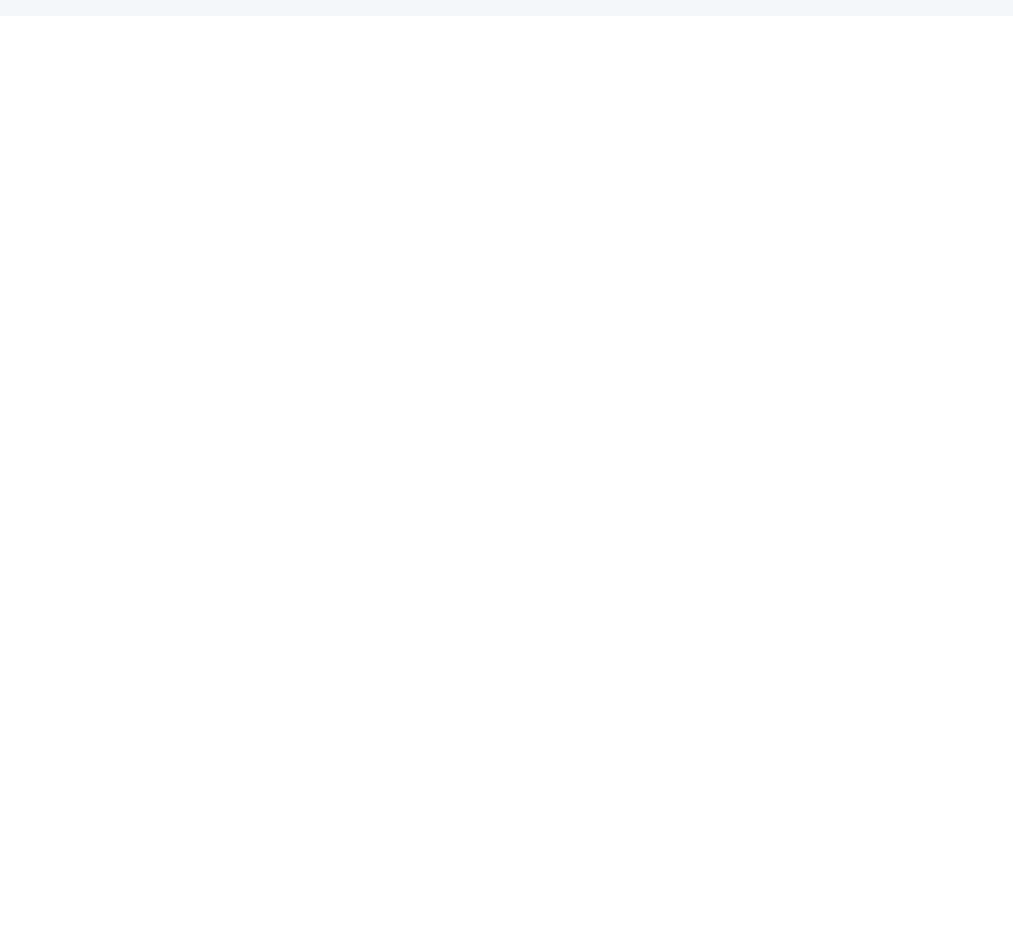
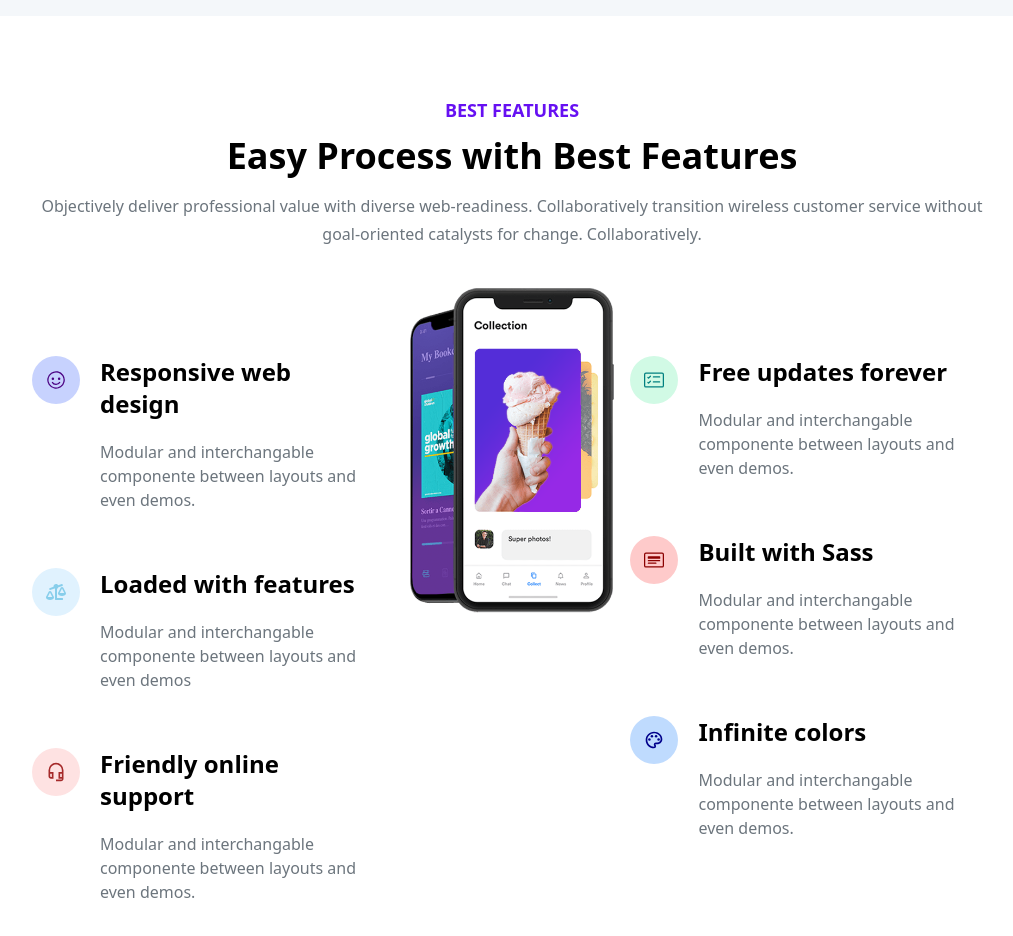
Before and after one commit to iraytee-code/aapco-landing-page, a React (Create React App) app: page / in a window 1280 px wide. Shown: the part 2100-3036 px from the top of the page, without its empty margins (128-1141 px from the left). Before the commit the page ends 2116 px from the top, so only its background shows below. Built offline with nearby package versions, Linux system fonts and the light colour scheme.

Commit message:
created features component

```diff
--- /dev/null
+++ b/src/Components/Applink/Applink.js
@@ -0,0 +1,12 @@
+import React, {Fragment} from 'react'
+ const Applink = () => {
+  return (
+   <Fragment>
+<div>
+
+</div>
+   </Fragment>
+  )
+}
+
+export default Applink;
--- /dev/null
+++ b/src/Components/Feature/Feature.js
@@ -0,0 +1,62 @@
+import React, {Fragment} from 'react';
+import FeatureImg from '../../Assets/images/features_img.png';
+import {VscSmiley} from 'react-icons/vsc';
+import {FaBalanceScaleLeft} from 'react-icons/fa';
+import {MdOutlineHeadsetMic} from 'react-icons/md';
+import {BsCardChecklist} from 'react-icons/bs';
+import {BsCardHeading} from 'react-icons/bs';
+import {MdOutlineColorLens} from 'react-icons/md';
+
+const Feature = () => {
+  return (
+
+    <Fragment>
+    <div className="px-2 md:px-6 xl:px-navx pb-20 md:mt-20 md:pb-30">
+<div className='text-center'>
+    <h3 className='text-indigo font-semibold pb-3 text-lg'>BEST FEATURES</h3>
+    <h2 className='text-2xl sm:text-3xl md:text-4xl font-[700] pb-4'>Easy Process with Best Features</h2>
+    <p className='text-gray leading-7 pb-10 md:w-50'>Objectively deliver professional value with diverse web-readiness. Collaboratively transition wireless customer service without goal-oriented catalysts for change. Collaboratively.</p>
+</div>
+
+
+<div className='flex flex-col lg:flex-row justify-between items-start gap-4'>
+
+<ul className='list-none py-10'>
+<li className='flex justify-between items-start py-7'><div className='pr-5'><div className='bg-indigo200 w-12 h-12 rounded-full flex justify-center items-center'><VscSmiley fill='indigo' size='20'/></div></div><div className='pr-5'><h3 className='font-bold text-1xl md:text-2xl'>
+Responsive web design</h3><p className='text-gray pt-5'>
+Modular and interchangable componente between layouts and even demos.</p></div>
+</li>
+<li className='flex justify-between items-start py-7'><div className='pr-5'><div className='bg-sky w-12 h-12 rounded-full flex justify-center items-center'><FaBalanceScaleLeft fill='skyblue' size='20'/></div></div><div className='pr-5'><h3 className='font-bold text-1xl md:text-2xl'>
+Loaded with features</h3><p className='text-gray pt-5'>Modular and interchangable componente between layouts and even demos
+</p></div></li>
+<li className='flex justify-between items-start py-7'><div className='pr-5'><div className='bg-red100 w-12 h-12 rounded-full flex justify-center items-center'><MdOutlineHeadsetMic fill='brown' size='20'/></div></div><div className='pr-5'><h3 className='font-bold text-1xl md:text-2xl'>
+Friendly online support</h3><p className='text-gray pt-5'>
+Modular and interchangable componente between layouts and even demos.
+</p></div></li>
+</ul>
+<div>
+    <img src={FeatureImg} alt="feature-img"/>
+</div>
+
+<ul className='list-none py-10'>
+<li className='flex justify-between items-start py-7'><div className='pr-5'><div className='bg-teal200 w-12 h-12 rounded-full flex justify-center items-center'><BsCardChecklist fill='teal' size='20'/></div></div><div className='pr-5'><h3 className='font-bold text-1xl md:text-2xl'>
+Free updates forever</h3><p className='text-gray pt-5'>
+Modular and interchangable componente between layouts and even demos.</p></div></li>
+<li className='flex justify-between items-start py-7'><div className='pr-5'><div className='bg-red200 w-12 h-12 rounded-full flex justify-center items-center'><BsCardHeading fill='darkred' size='20'/></div></div><div className='pr-5'><h3 className='font-bold text-1xl md:text-2xl'>
+Built with Sass</h3><p className='text-gray pt-5'>
+Modular and interchangable componente between
+layouts and even demos.</p></div></li>
+<li className='flex justify-between items-start py-7'><div className='pr-5'><div className='bg-blue200 w-12 h-12 rounded-full flex justify-center items-center'><MdOutlineColorLens fill="darkblue" size='20'/></div></div><div className='pr-5'><h3 className='font-bold text-1xl md:text-2xl'>Infinite colors
+</h3><p className='text-gray pt-5'>
+Modular and interchangable componente between
+ layouts and even demos.</p></div></li>
+</ul>
+
+</div>
+    </div>
+    </Fragment>
+
+  )
+}
+
+export default Feature
--- a/src/Components/index.js
+++ b/src/Components/index.js
@@ -3,3 +3,5 @@ export {default as Banner} from "./Banner/Banner";
 export {default as Count} from "./Count/Count";
 export {default as Card}  from "./Card/Card";
 export {default as About} from "./About/About";
+export {default as Feature} from "./Feature/Feature";
+export {default as Applink} from "./Applink/Applink";
--- a/src/Pages/Home.js
+++ b/src/Pages/Home.js
@@ -5,6 +5,8 @@ import { Banner} from '../Components';
 import { Count } from '../Components';
 import { Card } from '../Components';
 import { About } from '../Components';
+import { Feature } from '../Components';
+import {Applink}  from '../Components';
 
 
 const Home = () => {
@@ -15,6 +17,8 @@ const Home = () => {
 <Count/>
 <Card/>
 <About/>
+<Feature/>
+<Applink/>
 </Fragment>
   )
 }
--- a/tailwind.config.js
+++ b/tailwind.config.js
@@ -5,15 +5,21 @@ module.exports = {
     colors: {
       navbg: "#202877",
       primaryText: "#ffffff",
+      red100: "#fee2e2",
       blue: "#007bff",
+      blue200: "#bfdbfe",
       indigo: "#6610f2",
+      indigo200: "#c7d2fe",
+      sky:"#e0f2fe",
       purple: "#6f42c1",
       pink: "#e83e8c",
       red: "#dc3545",
+      red200:"#fecaca",
       orange: "#fd7e14",
       yellow: "#ffc107",
       green: "#28a745",
       teal: "#20c997",
+      teal200:"#d1fae5",
       cyan: "#17a2b8",
       white: "#fff",
       gray: "#6c757d",
```
Also changed, not shown: src/Assets/images/features_img.png (added), src/Assets/images/meeting_img.avif (added).
